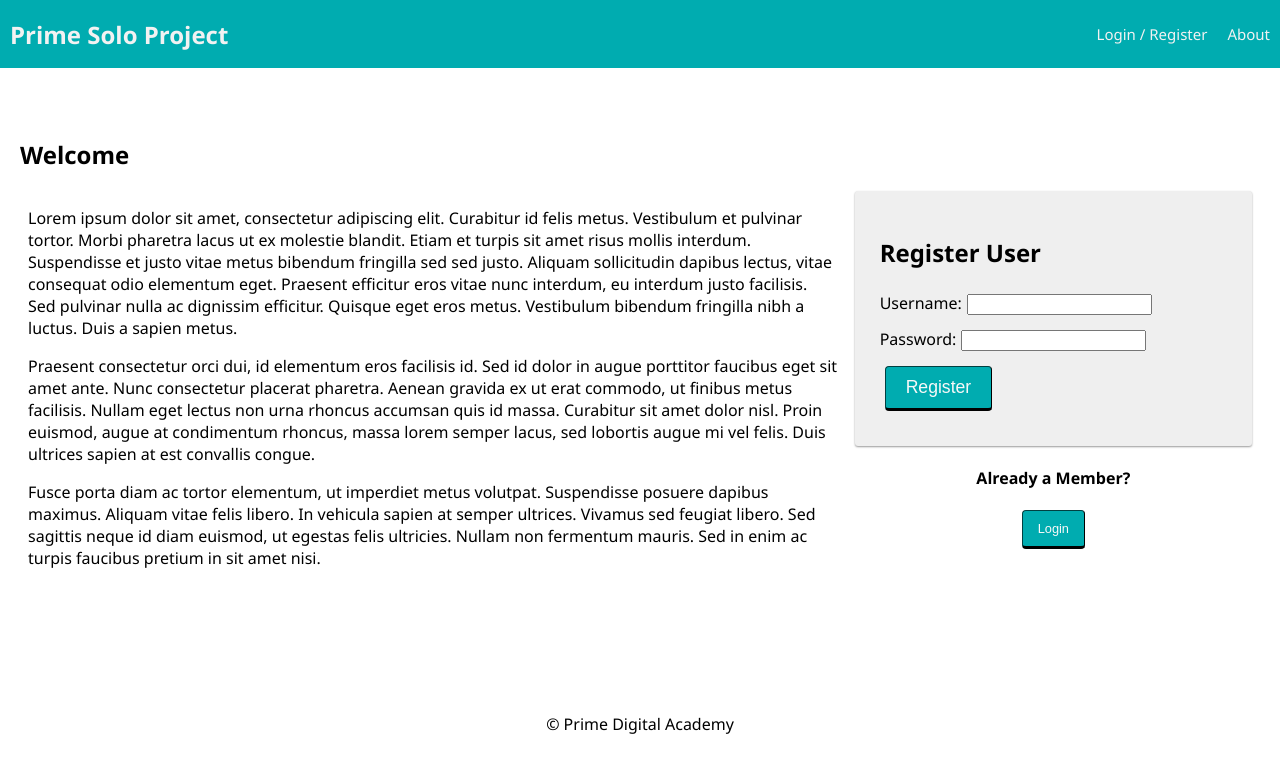
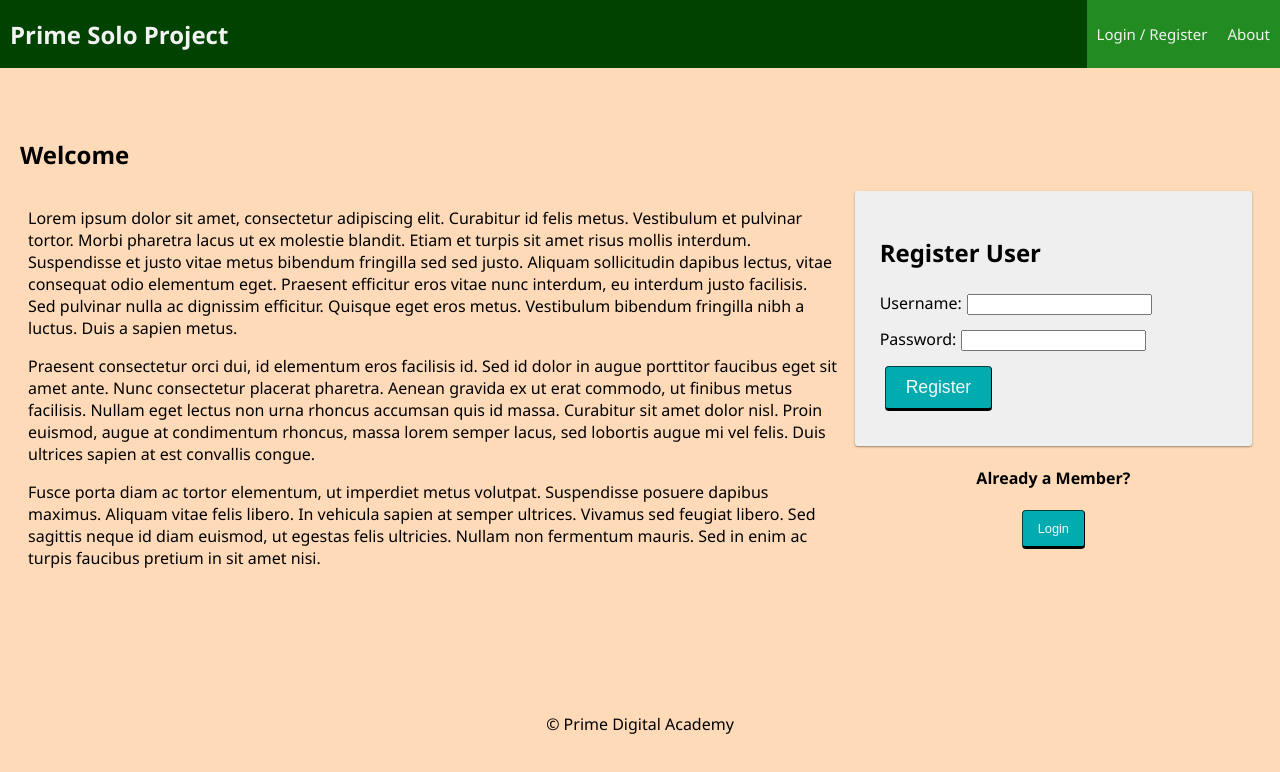
Before and after one commit to mineralsun/YourCannabuddy, a React (Create React App) app: page /stash#/home in a window 1280 px wide. Shown: the top 772 px of the page. Built offline with nearby package versions, Linux system fonts and the light colour scheme; no server answers.

Commit message:
added a little bit of styling just to give the rough draft a feeling of my own

```diff
--- a/src/components/App/App.css
+++ b/src/components/App/App.css
@@ -7,6 +7,7 @@
 body {
   font-family: 'Segoe UI', Tahoma, Geneva, Verdana, sans-serif;
   margin: 0px;
+  background-color: peachpuff;
 }
 
 img {
--- a/src/components/Nav/Nav.css
+++ b/src/components/Nav/Nav.css
@@ -5,7 +5,7 @@
   align-items: center;
 
   margin: 0 0 30px;
-  background-color: #00acb0;
+  background-color: rgb(0, 67, 0);
   overflow: hidden;
 }
 
@@ -24,7 +24,7 @@
 .navLink {
   display: inline-block;
   color: #f2f2f2;
-  background-color: #00acb0;
+  background-color: forestgreen;
   text-align: center;
   padding: 24px 10px;
   text-decoration: none;
@@ -38,5 +38,5 @@
 }
 
 .navLink:hover {
-  background-color: #008183;
+  background-color: #1cab00;
 }
```
